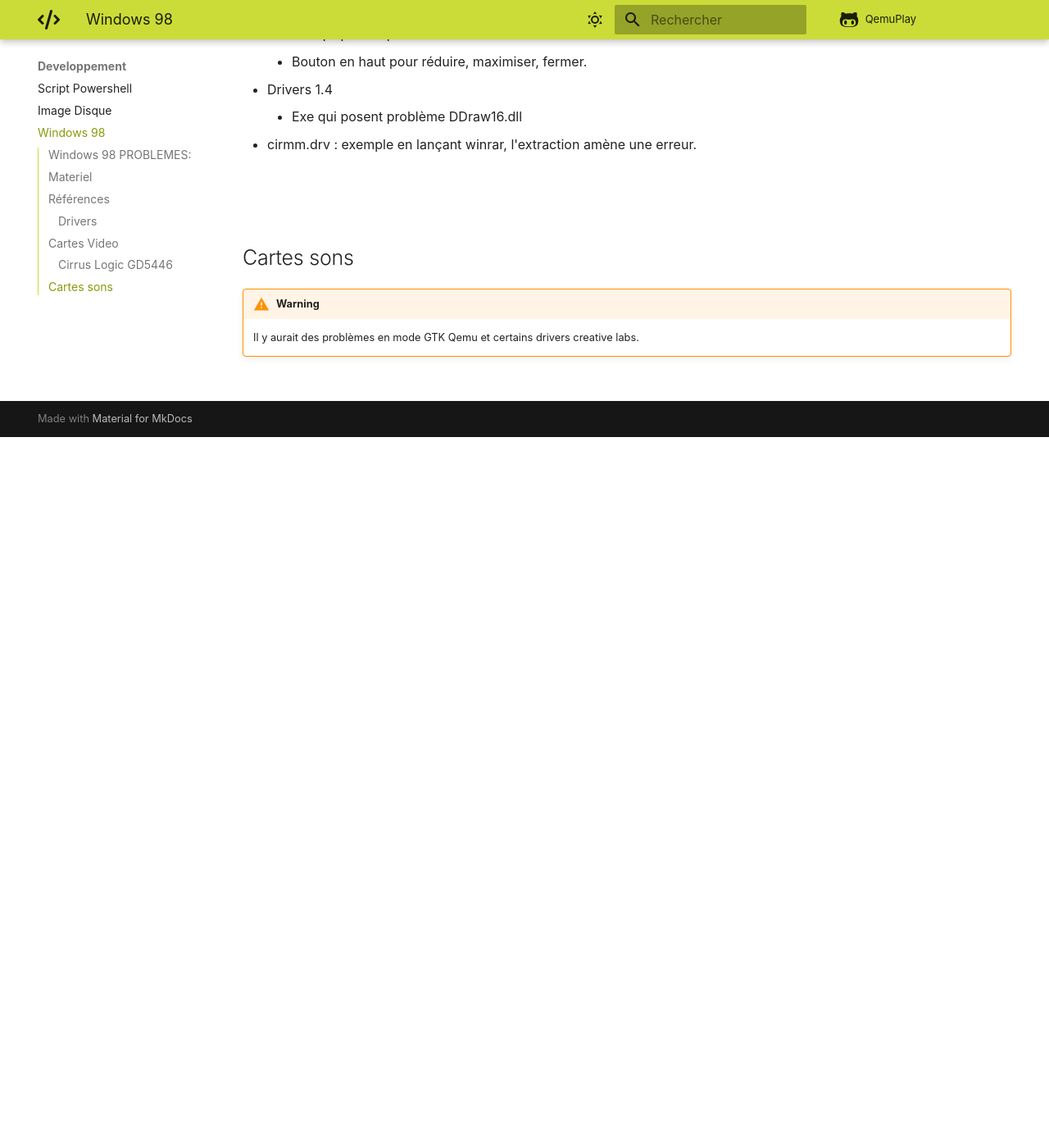
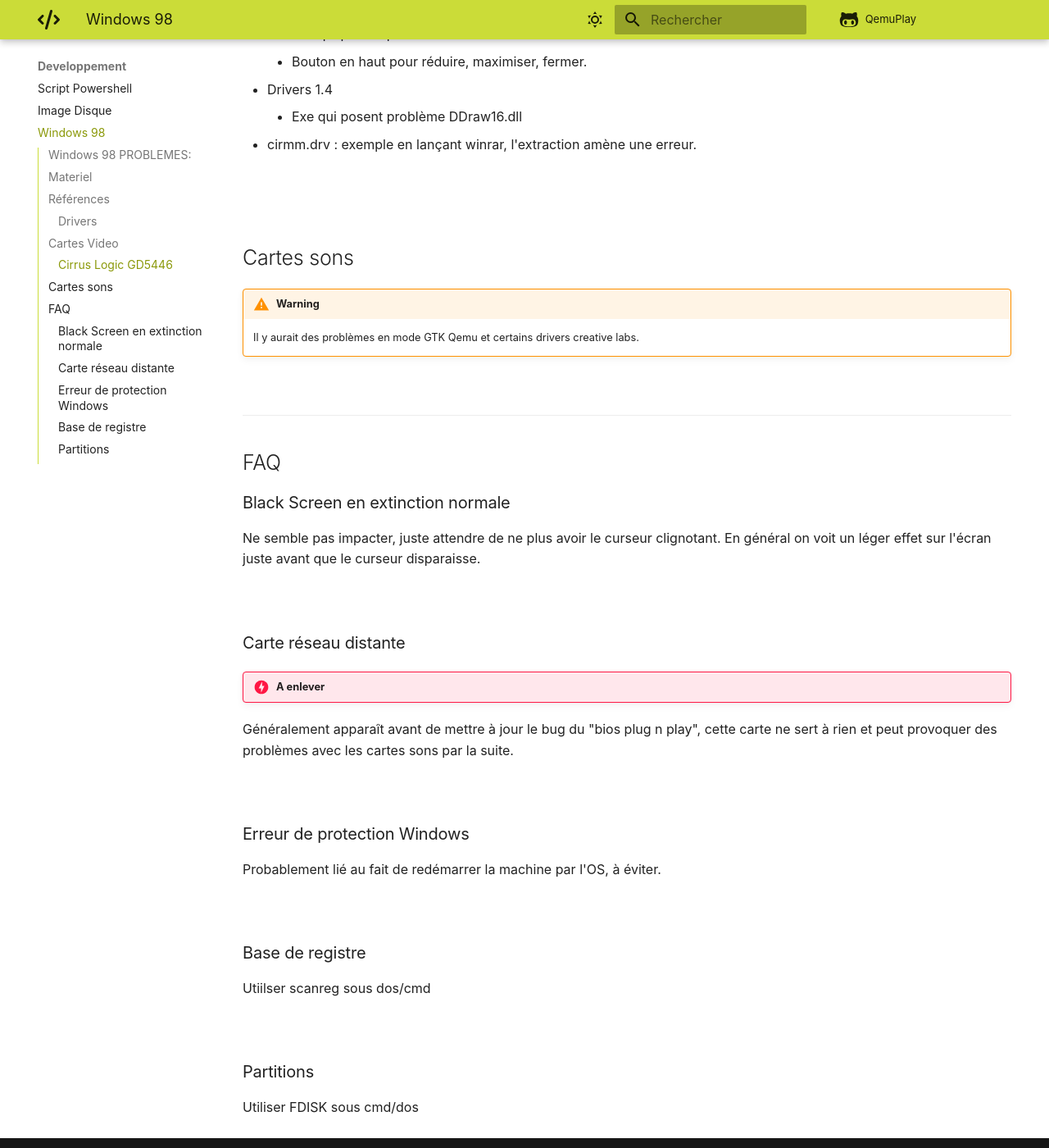
Before and after one commit to daerlnaxe/QemuPlay, an MkDocs documentation site: the page built from docs/90-developpement/03-w98.md, in a window 1280 px wide and 1400 px high, scrolled down 867 px. Shown: the whole window at 82% size. Built offline with MkDocs 1.6.1 and Material for MkDocs 9.7.7, drawn with Linux system fonts in a browser that asks for light colours; comment, search, counter and statistics services are not loaded.

Commit message:
Maj for v0.35 img
Ajout d'aides pour windows
Changelog

```diff
--- a/docs/90-developpement/03-w98.md
+++ b/docs/90-developpement/03-w98.md
@@ -5,6 +5,8 @@ Liste des problèmes rencontrés avec QEMU:
 
 - L'ACPI ralentit énormément la machine virtuelle Il faut indiquer à qemu de ne pas utiliser l'ACPI : -no-acpi
 - Après l'installation, il y aura dans le hardware reconnu un problème sur un "bios plug n play" il faut mettre à jour le driver en sélectionnant manuellement PCI.
+
+
 
 <br>
 
@@ -33,3 +35,33 @@ Bugs:
 
 !!! Warning
     Il y aurait des problèmes en mode GTK Qemu et certains drivers creative labs.
+
+
+<br>
+<hr>
+
+## FAQ
+### Black Screen en extinction normale
+Ne semble pas impacter, juste attendre de ne plus avoir le curseur clignotant. En général on voit un léger effet sur l'écran juste avant que le curseur disparaisse.
+
+<br>
+
+### Carte réseau distante
+!!! DANGER "A enlever"
+
+Généralement apparaît avant de mettre à jour le bug du "bios plug n play", cette carte ne sert à rien et peut provoquer des problèmes avec les cartes sons par la suite.
+
+<br>
+
+### Erreur de protection Windows
+Probablement lié au fait de redémarrer la machine par l'OS, à éviter.
+
+<br>
+
+### Base de registre
+Utiilser scanreg sous dos/cmd
+
+<br>
+
+### Partitions
+Utiliser FDISK sous cmd/dos
```
Also changed, not shown: docs/01-qemu2d/00-presentation.md (+10 -1 lines), docs/01-qemu2d/98-changelog.md (+17 -4 lines), docs/80-aide/qemu/hardware.md (+6 -0 lines), docs/80-aide/qemu/images.md (+10 -0 lines).
